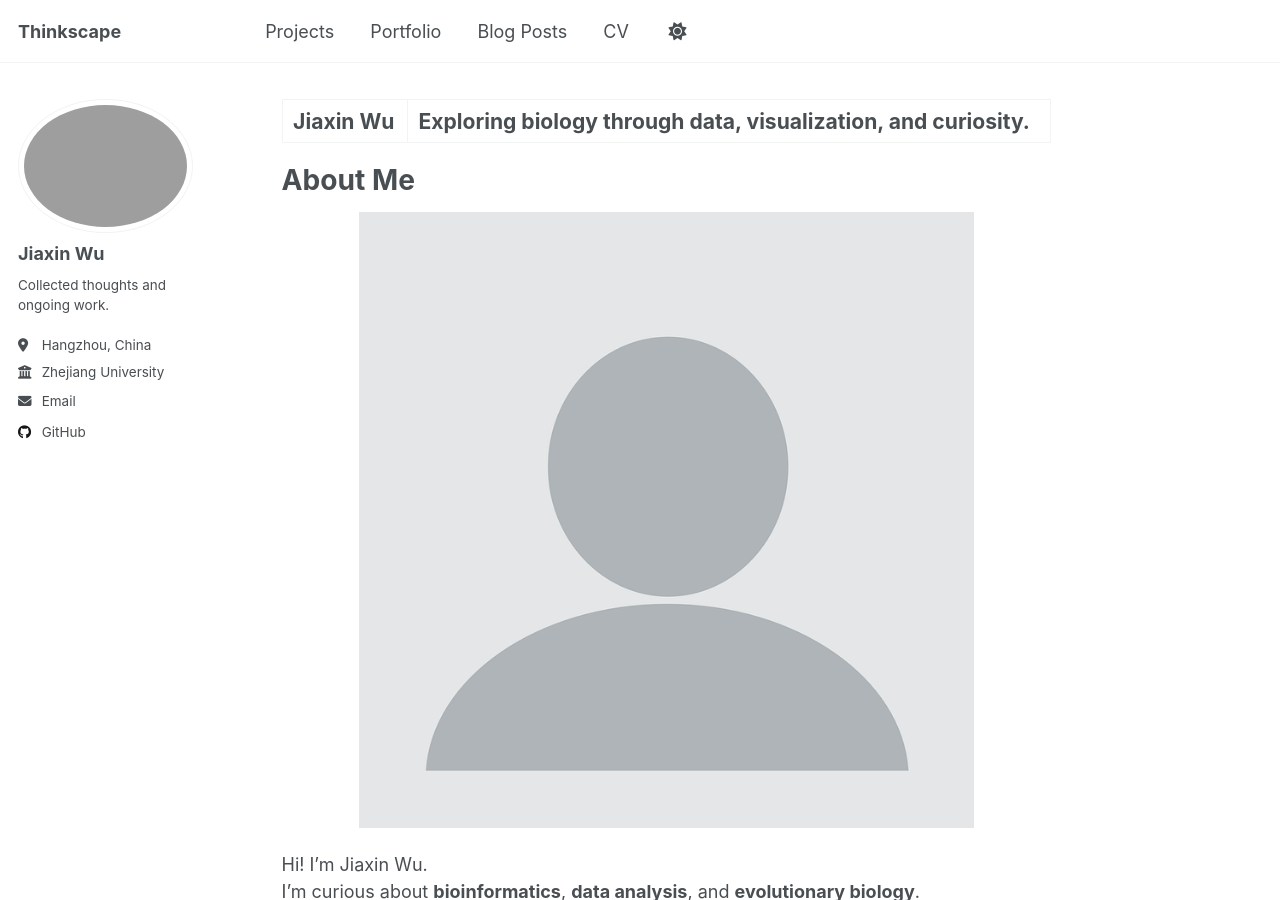
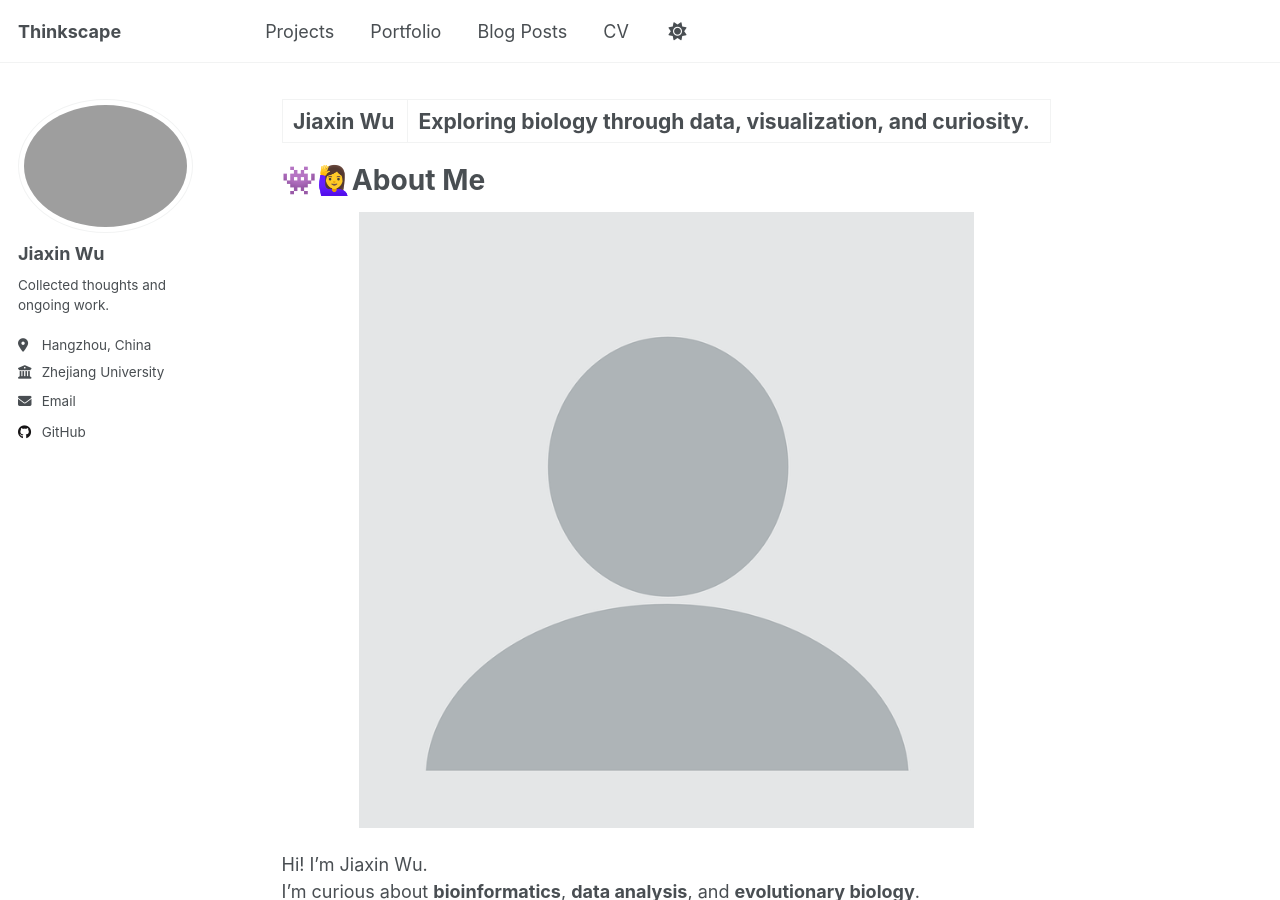
Before and after one commit to jiaxin-aidi-wu/jiaxin-aidi-wu.github.io, a Jekyll site: the page built from _pages/about.md, in a window 1280 px wide and 900 px high. Built offline with Jekyll 4.4.1, drawn with Linux system fonts in a browser that asks for light colours; a script that is not in the unit is left out.

```diff
--- a/_pages/about.md
+++ b/_pages/about.md
@@ -7,7 +7,7 @@ redirect_from:
   - /about.html
 ---
 
-# About Me
+# 👾🙋‍♀️About Me
 
 <p align="center">
   <img src="images/profile.PNG" style="width: 80% !important;">
```
